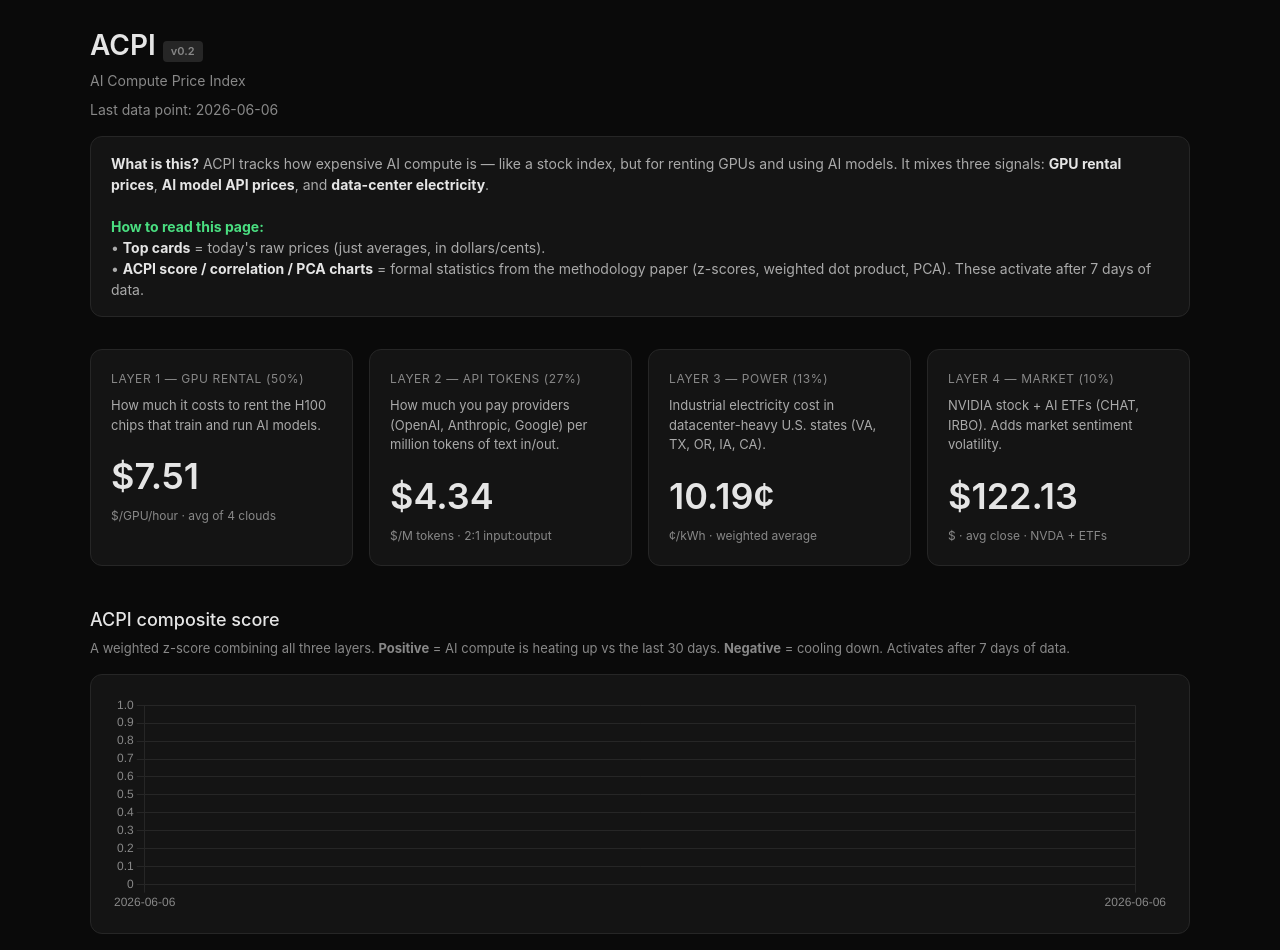
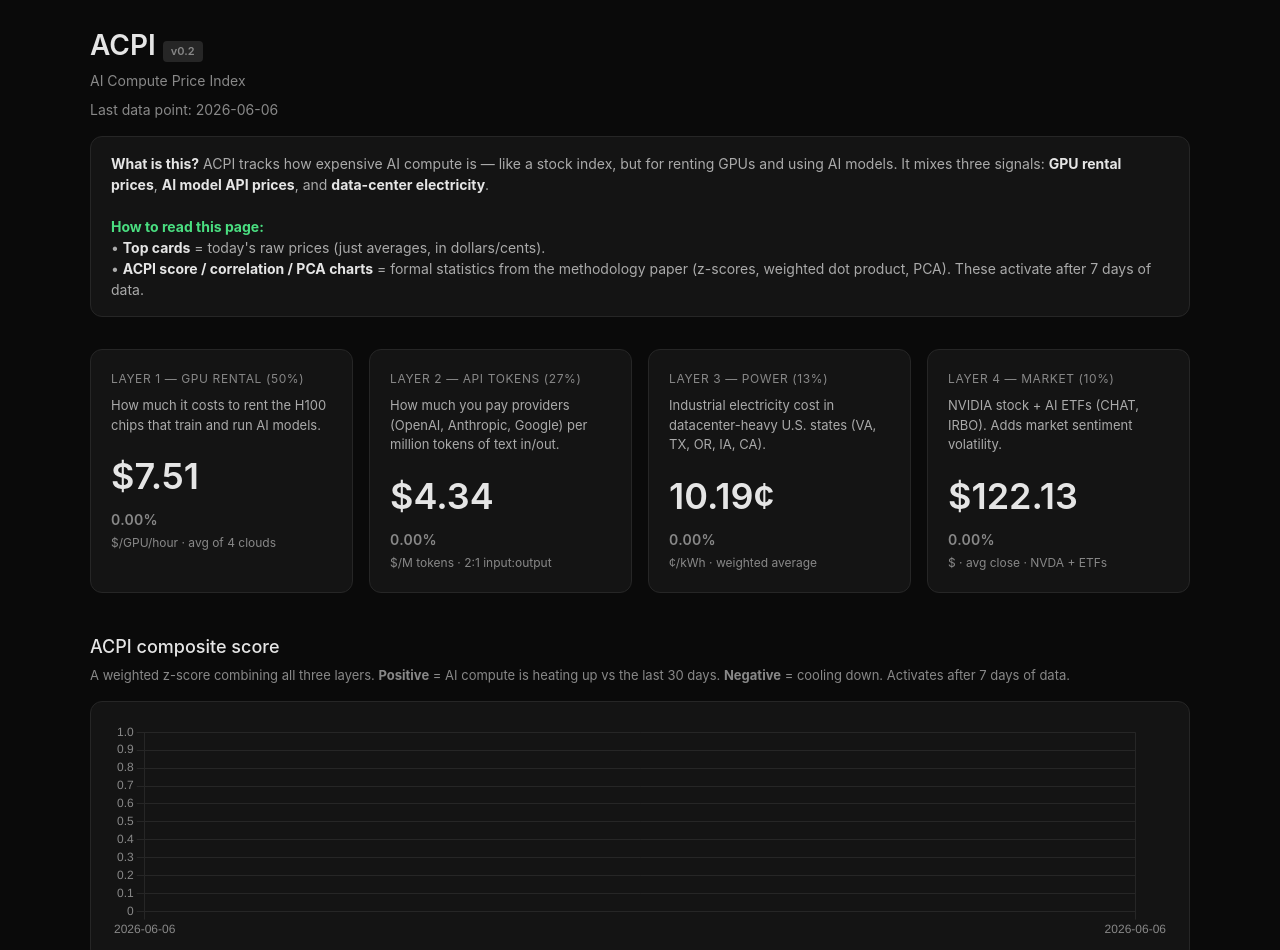
Before and after one commit to yiejun/acpi-index, a plain HTML site: page docs/index.html in a window 1280 px wide. Shown: the top 950 px of the page. Drawn offline with nearby package versions, Linux system fonts and the light colour scheme.

Commit message:
Add stock-ticker-style percent change indicators

```diff
--- a/docs/index.html
+++ b/docs/index.html
@@ -27,7 +27,13 @@
   .card-title { color: var(--muted); font-size: 12px; text-transform: uppercase; letter-spacing: 0.05em; margin-bottom: 8px; }
   .card-desc { color: var(--muted2); font-size: 13px; margin-bottom: 14px; }
   .big { font-size: 36px; font-weight: 600; }
+
   .small { color: var(--muted); font-size: 12px; margin-top: 4px; }
+  .change { font-size: 14px; font-weight: 600; margin-top: 6px; letter-spacing: 0.02em; }
+  .change.up   { color: var(--accent); }
+  .change.down { color: var(--red); }
+  .change.flat { color: var(--muted); }
+
   .section { margin-top: 40px; }
   .section h2 { font-size: 18px; font-weight: 500; margin-bottom: 6px; }
   .section .what { color: var(--muted); font-size: 13px; margin-bottom: 16px; }
@@ -63,24 +69,32 @@
       <div class="card-title">Layer 1 — GPU rental (50%)</div>
       <div class="card-desc">How much it costs to rent the H100 chips that train and run AI models.</div>
       <div class="big" id="m-gpu">—</div>
+      <div class="change flat" id="m-gpu-change">0.00%</div>
+
       <div class="small">$/GPU/hour · avg of 4 clouds</div>
     </div>
     <div class="card">
       <div class="card-title">Layer 2 — API tokens (27%)</div>
       <div class="card-desc">How much you pay providers (OpenAI, Anthropic, Google) per million tokens of text in/out.</div>
       <div class="big" id="m-api">—</div>
+      <div class="change flat" id="m-api-change">0.00%</div>
+
       <div class="small">$/M tokens · 2:1 input:output</div>
     </div>
     <div class="card">
       <div class="card-title">Layer 3 — Power (13%)</div>
       <div class="card-desc">Industrial electricity cost in datacenter-heavy U.S. states (VA, TX, OR, IA, CA).</div>
       <div class="big" id="m-power">—</div>
+      <div class="change flat" id="m-power-change">0.00%</div>
+
       <div class="small">¢/kWh · weighted average</div>
     </div>
     <div class="card">
       <div class="card-title">Layer 4 — Market (10%)</div>
       <div class="card-desc">NVIDIA stock + AI ETFs (CHAT, IRBO). Adds market sentiment volatility.</div>
       <div class="big" id="m-market">—</div>
+      <div class="change flat" id="m-market-change">0.00%</div>
+
       <div class="small">$ · avg close · NVDA + ETFs</div>
     </div>
   </div>
@@ -154,6 +168,34 @@ function corrColor(c) {
   document.getElementById('m-api').textContent = '$' + fmt(latest.layer2_api_composite_per_m_usd);
   document.getElementById('m-power').textContent = fmt(latest.layer3_power_avg_cents_kwh) + '¢';
   document.getElementById('m-market').textContent = '$' + fmt(latest.layer4_market_avg_close_usd);
+
+  // Stock-ticker-style percent change vs previous snapshot
+  const snapshots = data.snapshots || [];
+  const prev = snapshots.length >= 2 ? snapshots[snapshots.length - 2] : null;
+
+  function pctChange(key) {
+    if (!prev || prev[key] == null || latest[key] == null) return 0;
+    const p = prev[key], c = latest[key];
+    if (p === 0) return 0;
+    return ((c - p) / p) * 100;
+  }
+
+  function setChange(id, pct) {
+    const el = document.getElementById(id);
+    if (!el) return;
+    let cls = 'change flat', txt = '0.00%';
+    if (Math.abs(pct) >= 0.005) {
+      if (pct > 0) { cls = 'change up'; txt = '▲ ' + pct.toFixed(2) + '%'; }
+      else         { cls = 'change down'; txt = '▼ ' + Math.abs(pct).toFixed(2) + '%'; }
+    }
+    el.className = cls;
+    el.textContent = txt;
+  }
+
+  setChange('m-gpu-change',    pctChange('layer1_gpu_avg_per_gpu_hr_usd'));
+  setChange('m-api-change',    pctChange('layer2_api_composite_per_m_usd'));
+  setChange('m-power-change',  pctChange('layer3_power_avg_cents_kwh'));
+  setChange('m-market-change', pctChange('layer4_market_avg_close_usd'));
 
 
   // ACPI composite chart
```
